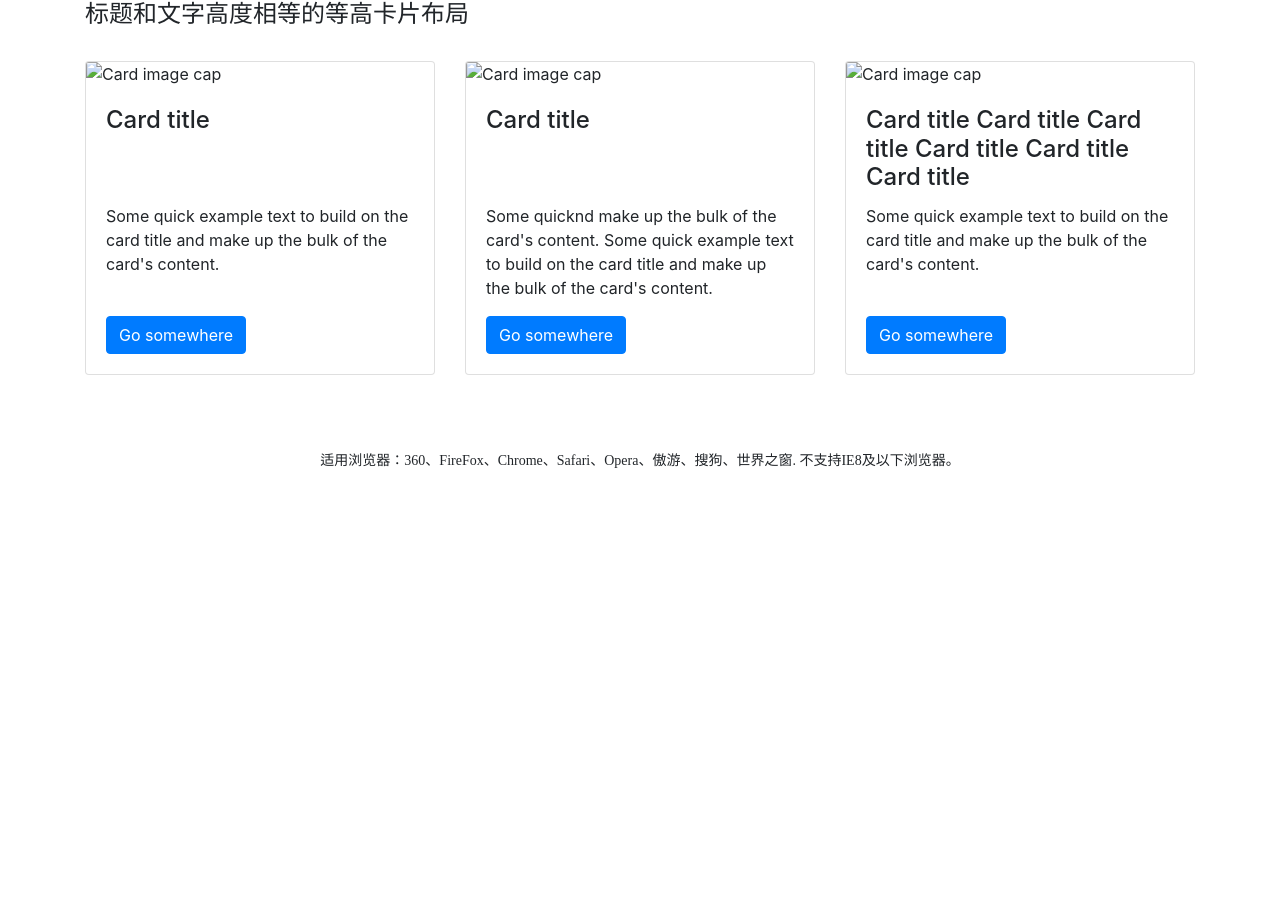
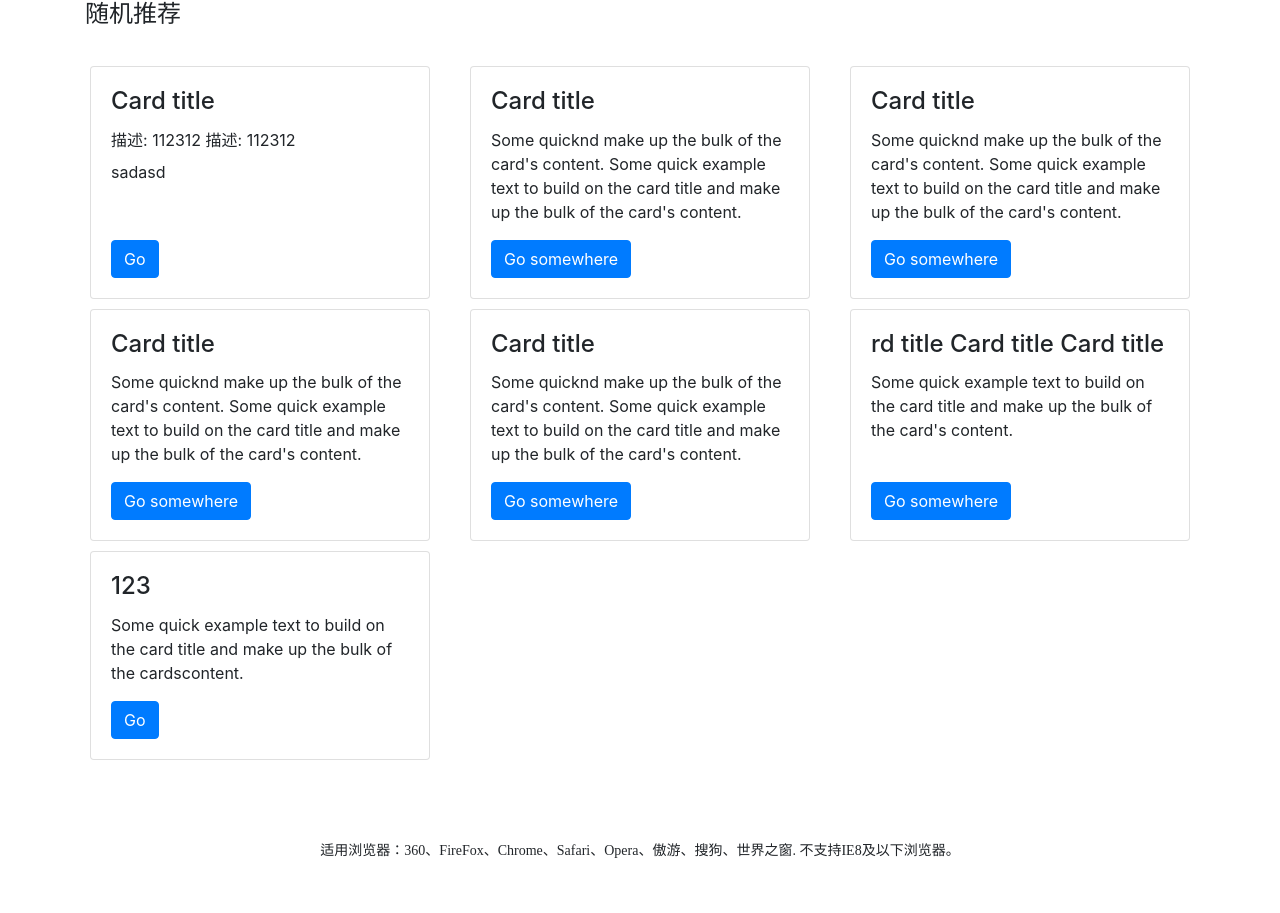
Before and after one commit to quartz010/rss_search, a Flask app: page /v3 in a window 1280 px wide. Before the commit the page ends 468 px from the top, so only its background shows below. Run offline with Flask 2, Linux system fonts and the light colour scheme; some libraries are stand-ins or nearby versions.

Commit message:
页面基础

```diff
--- a/Web/templates/table.html
+++ b/Web/templates/table.html
@@ -16,29 +16,42 @@
   <script src="/static/js/jquery-equal-height.min.js"></script>
 
   <script src="/static/js/bootstrap.min.js"></script>
+
 </head>
 
+<style>
+.card {
+  margin: 5px
+}
+</style>
 
 <body class="responsive">
   <div class="container">
 
-    <h4 id="cards-with-equal-height-text-title">标题和文字高度相等的等高卡片布局</h4>
+    <h4 id="cards-with-equal-height-text-title">随机推荐</h4>
     <br>
-    <div class="row">
+    <div id="content" class="row">
       <div class="col-md-4 col-sm-6 jQueryEqualHeight3">
         <div class="card">
-          <img class="card-img-top" src="http://via.placeholder.com/318x180" alt="Card image cap">
+          <!-- <img class="card-img-top" src="http://via.placeholder.com/318x180" alt="Card image cap"> -->
           <div class="card-body">
-            <h4 class="card-title">Card title</h4>
-            <p class="card-text">Some quick example text to build on the card title and make up the bulk of the card's
-              content.</p>
-            <a href="#" class="btn btn-primary">Go somewhere</a>
+              <h4 class="card-title">Card title</h4>
+              <p class="card-text">
+                <label>描述:</label>
+                <text>112312</text>
+              <label>描述:</label>
+              <text>112312</text>
+            </br>
+            sadasd
+            </p>
+            <a href="#" class="btn btn-primary">Go</a>
           </div>
         </div>
       </div>
+
       <div class="col-md-4 col-sm-6 jQueryEqualHeight3">
         <div class="card">
-          <img class="card-img-top" src="http://via.placeholder.com/318x180" alt="Card image cap">
+          <!-- <img class="card-img-top" src="http://via.placeholder.com/318x180" alt="Card image cap"> -->
           <div class="card-body">
             <h4 class="card-title">Card title</h4>
             <p class="card-text">Some quicknd make up the bulk of the card's content.
@@ -48,10 +61,41 @@
         </div>
       </div>
       <div class="col-md-4 col-sm-6 jQueryEqualHeight3">
+          <div class="card">
+            <!-- <img class="card-img-top" src="http://via.placeholder.com/318x180" alt="Card image cap"> -->
+            <div class="card-body">
+              <h4 class="card-title">Card title</h4>
+              <p class="card-text">Some quicknd make up the bulk of the card's content.
+                Some quick example text to build on the card title and make up the bulk of the card's content.</p>
+              <a href="#" class="btn btn-primary">Go somewhere</a>
+            </div>
+          </div>
+        </div>      <div class="col-md-4 col-sm-6 jQueryEqualHeight3">
+            <div class="card">
+              <!-- <img class="card-img-top" src="http://via.placeholder.com/318x180" alt="Card image cap"> -->
+              <div class="card-body">
+                <h4 class="card-title">Card title</h4>
+                <p class="card-text">Some quicknd make up the bulk of the card's content.
+                  Some quick example text to build on the card title and make up the bulk of the card's content.</p>
+                <a href="#" class="btn btn-primary">Go somewhere</a>
+              </div>
+            </div>
+          </div>      <div class="col-md-4 col-sm-6 jQueryEqualHeight3">
+              <div class="card">
+                <!-- <img class="card-img-top" src="http://via.placeholder.com/318x180" alt="Card image cap"> -->
+                <div class="card-body">
+                  <h4 class="card-title">Card title</h4>
+                  <p class="card-text">Some quicknd make up the bulk of the card's content.
+                    Some quick example text to build on the card title and make up the bulk of the card's content.</p>
+                  <a href="#" class="btn btn-primary">Go somewhere</a>
+                </div>
+              </div>
+            </div>
+      <div class="col-md-4 col-sm-6 jQueryEqualHeight3">
         <div class="card">
-          <img class="card-img-top" src="http://via.placeholder.com/318x180" alt="Card image cap">
+          <!-- <img class="card-img-top" src="http://via.placeholder.com/318x180" alt="Card image cap"> -->
           <div class="card-body">
-            <h4 class="card-title">Card title Card title Card title Card title Card title Card title</h4>
+            <h4 class="card-title">rd title Card title Card title</h4>
             <p class="card-text">Some quick example text to build on the card title and make up the bulk of the card's
               content.</p>
             <a href="#" class="btn btn-primary">Go somewhere</a>
@@ -63,13 +107,44 @@
     <br>
   </div>
   <script type="text/javascript">
+
+  String.prototype.format= function(){
+      //将arguments转化为数组（ES5中并非严格的数组）
+      var args = Array.prototype.slice.call(arguments);
+      var count=0;
+      //通过正则替换%s
+      return this.replace(/%s/g,function(s,i){
+          return args[count++];
+      });
+  }
+    $(document).ready(function() {
+      itemHTML = '<div class="col-md-4 col-sm-6 jQueryEqualHeight3"><div class="card"><div class="card-body">\
+        <h4 class="card-title">%s</h4>\
+        <p class="card-text">Some quick example text to build on the card title and make up the bulk of the cardscontent.</p>\
+        <a href="%s" class="btn btn-primary">Go</a></div></div></div>'
+      function appendCard(Txt){
+        document.getElementById("content").innerHTML =
+        document.getElementById("content").innerHTML + "<br /> "
+        + Txt;
+      }
+      appendCard(itemHTML.format('123','123'));
+      function repeat(n,Txt){
+          for(i=0; i<n;i++){
+            document.getElementById("content").innerHTML =
+            document.getElementById("content").innerHTML + "<br /> "
+            + Txt;
+          }
+      }
+
+    })
+
     function equal_height() {
       // Equal Card Height
-      $('.jQueryEqualHeight1').jQueryEqualHeight();
-      // Equal Card Height and Text Height
-      $('.jQueryEqualHeight2').jQueryEqualHeight('.card .card-body .card-text');
-      $('.jQueryEqualHeight2').jQueryEqualHeight('.card');
-      // Equal Card Height, Text Height and Title Height
+      // $('.jQueryEqualHeight1').jQueryEqualHeight();
+      // // Equal Card Height and Text Height
+      // $('.jQueryEqualHeight2').jQueryEqualHeight('.card .card-body .card-text');
+      // $('.jQueryEqualHeight2').jQueryEqualHeight('.card');
+      // // Equal Card Height, Text Height and Title Height
       $('.jQueryEqualHeight3').jQueryEqualHeight('.card .card-body .card-title');
       $('.jQueryEqualHeight3').jQueryEqualHeight('.card .card-body .card-text');
       $('.jQueryEqualHeight3').jQueryEqualHeight('.card');
```
Also changed, not shown: 1 other file.
